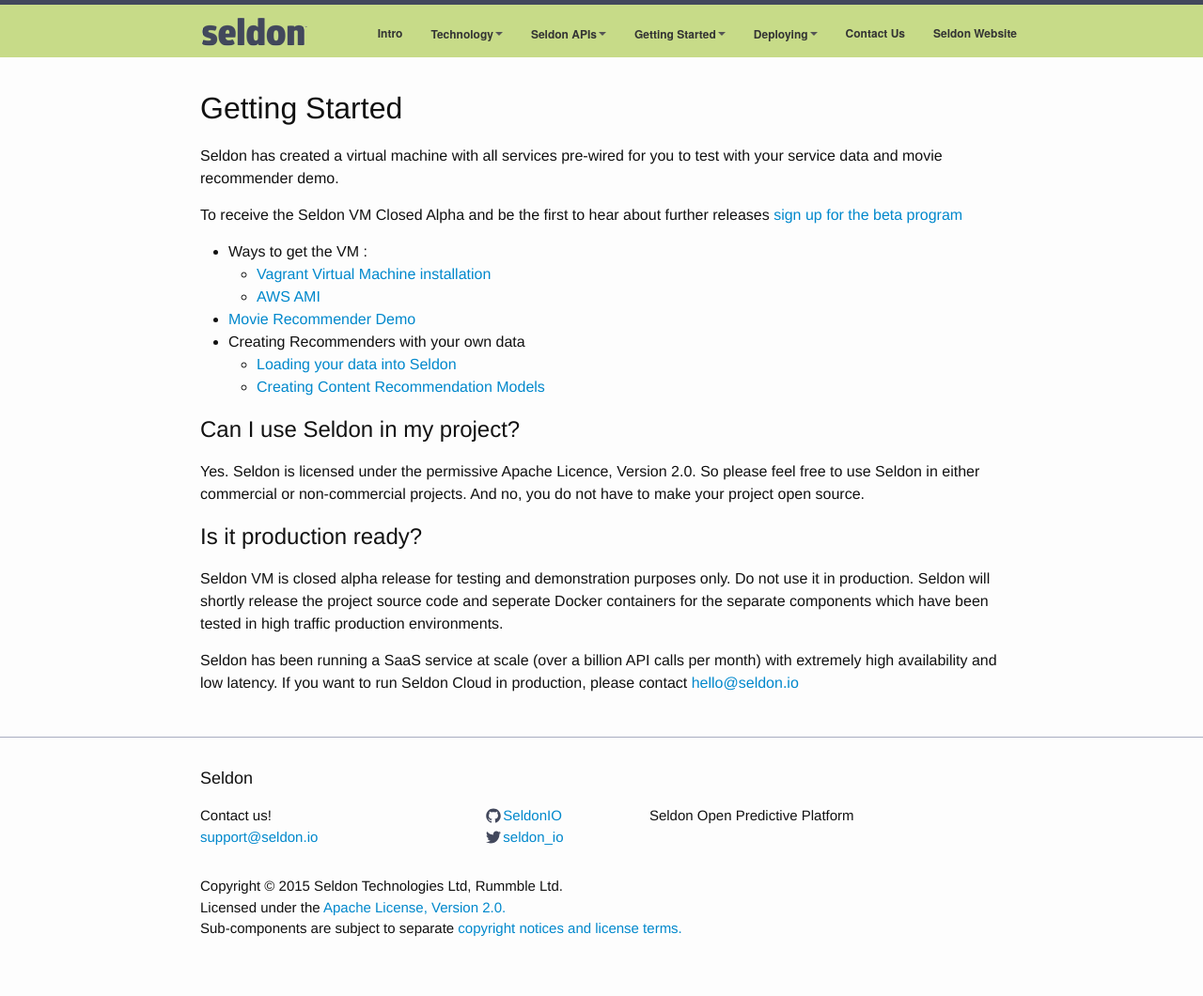
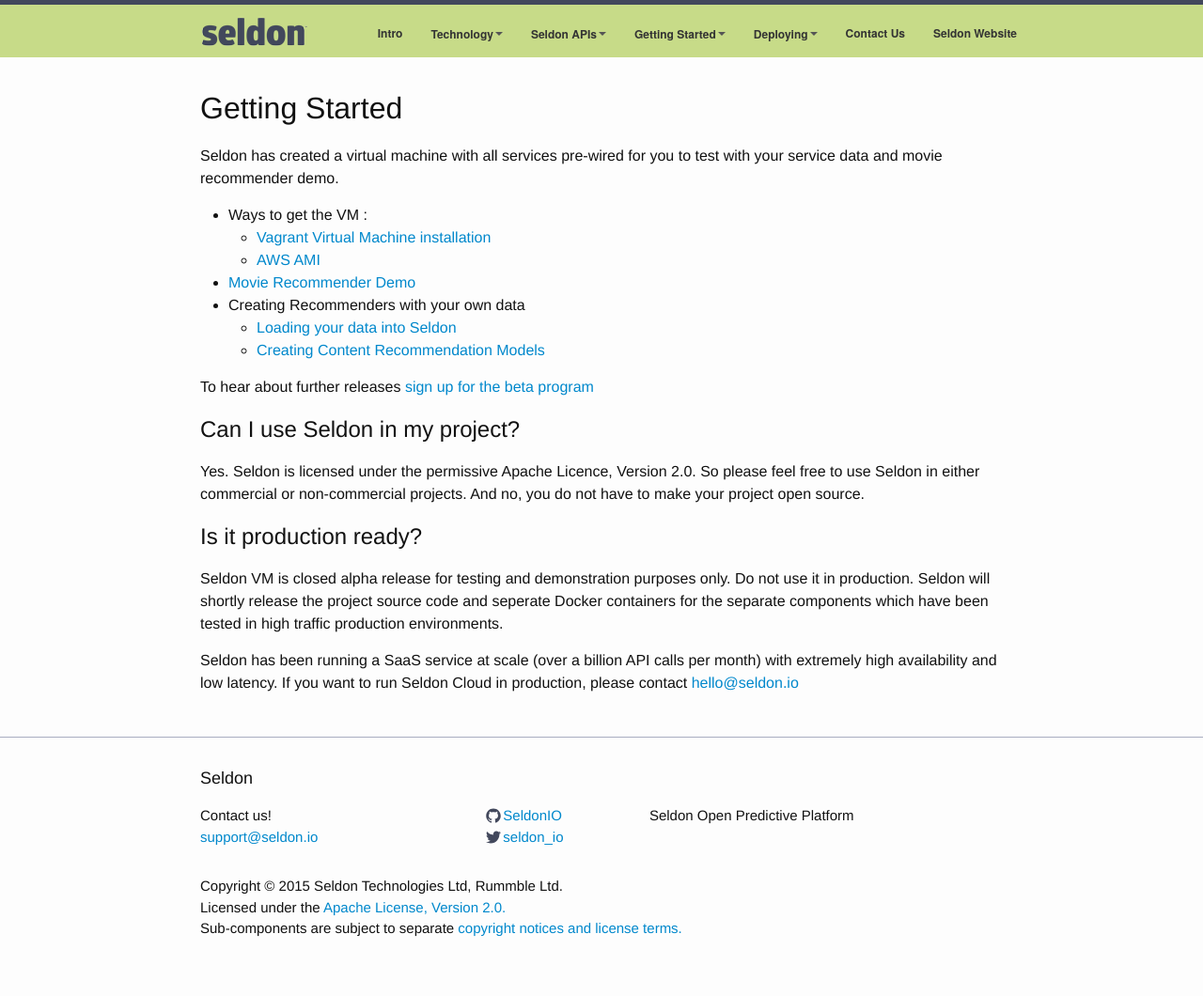
Before and after one commit to SeldonIO/seldonio.github.com, a Jekyll site: the page built from getting-started.md, in a window 1280 px wide. Shown: the whole page at 94% size. Built offline with Jekyll 4.4.1, drawn with Linux system fonts in a browser that asks for light colours; grey boxes are pictures that could not be loaded.

Commit message:
fix links in getting started page

```diff
--- a/getting-started.md
+++ b/getting-started.md
@@ -7,15 +7,16 @@ title: Getting Started
 
 Seldon has created a virtual machine with all services pre-wired for you to test with your service data and movie recommender demo.
 
-To receive the Seldon VM Closed Alpha and be the first to hear about further releases [sign up for the beta program](http://www.seldon.io/open-source)
-
  * Ways to get the VM :
    * [Vagrant Virtual Machine installation](vm.html)
-   * [AWS AMI](aws-ami.html)
+   * [AWS AMI](vm-aws.html)
  * [Movie Recommender Demo](movie-recommender-demo.html)
  * Creating Recommenders with your own data
    * [Loading your data into Seldon](data.html)
    * [Creating Content Recommendation Models](content-recommendation-models.html)
+
+
+To hear about further releases [sign up for the beta program](http://www.seldon.io/open-source)
 
 
 ## Can I use Seldon in my project?
```
